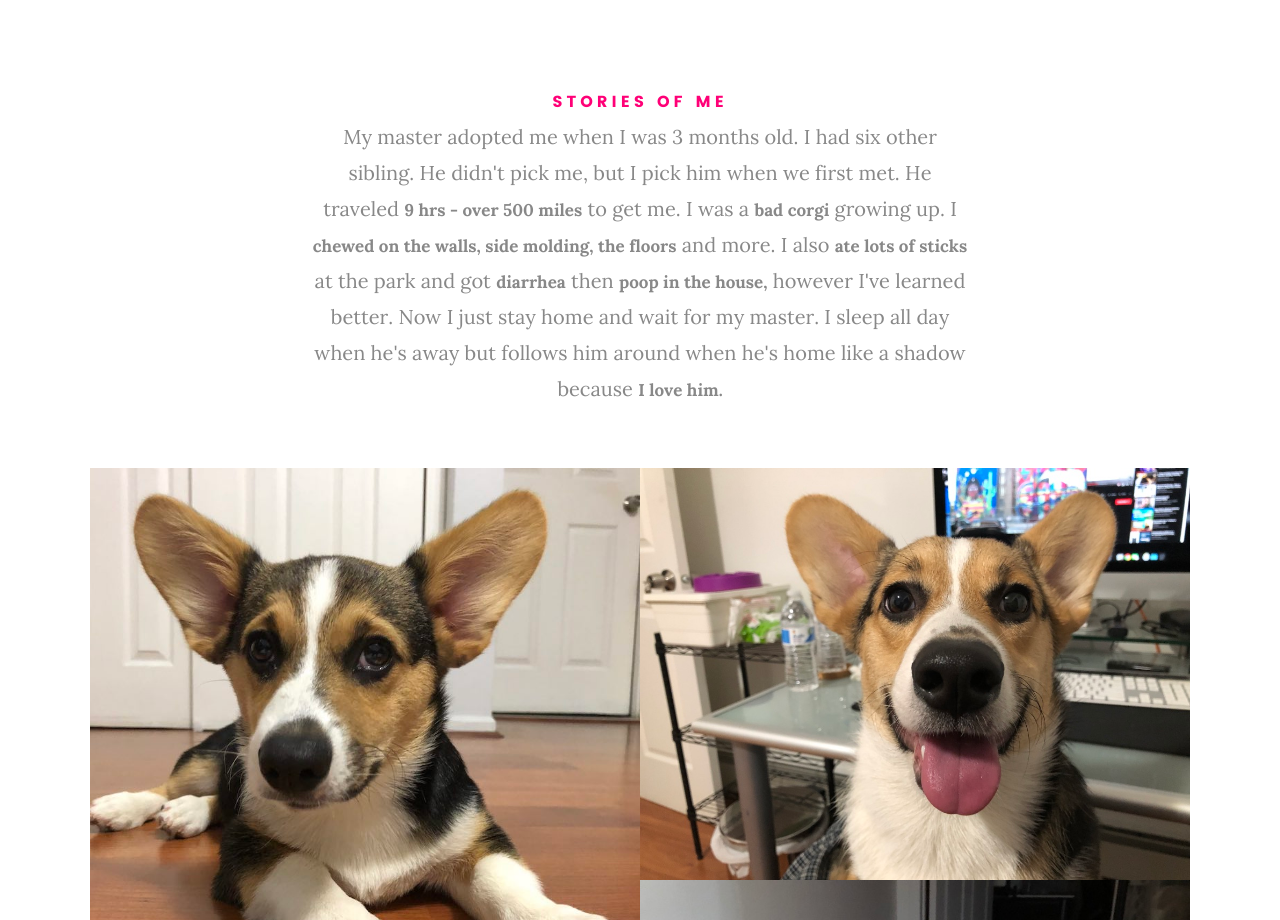
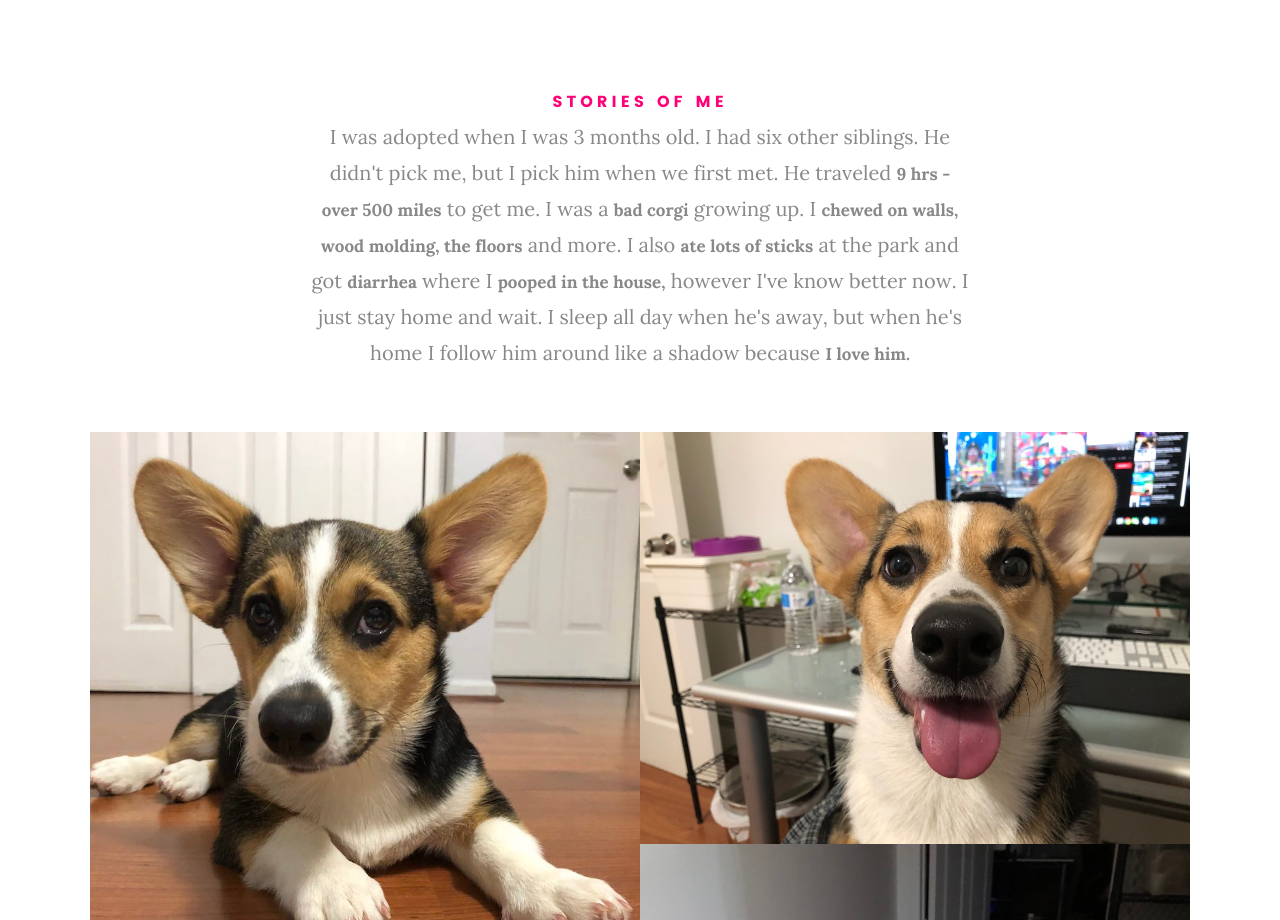
Before and after one commit to phosoup/Snoopy, a plain HTML site: page index.html in a window 1280 px wide. Shown: the part 2360-3280 px from the top of the page. Drawn offline with Linux system fonts and the light colour scheme.

Commit message:
Add files via upload

```diff
--- a/index.html
+++ b/index.html
@@ -198,12 +198,12 @@
    			<h5>Stories of Me</h5>
 
 
-   			<p class="lead">My master adopted me when I was 3 months old. I had six other sibling.
+   			<p class="lead">I was adopted when I was 3 months old. I had six other siblings.
 					He didn't pick me, but I pick him when we first met. He traveled <b>9 hrs - over 500 miles</b> to get me.
-					I was a <b>bad corgi</b> growing up. I <b>chewed on the walls, side molding, the floors</b> and more.
-					I also <b>ate lots of sticks</b> at the park and got <b>diarrhea</b> then <b>poop in the house,</b> however
-					I've learned better. Now I just stay home and wait for my master. I sleep all day when he's
-					away but follows him around when he's home like a shadow because <b>I love him.</b></p>
+					I was a <b>bad corgi</b> growing up. I <b>chewed on walls, wood molding, the floors</b> and more.
+					I also <b>ate lots of sticks</b> at the park and got <b>diarrhea</b> where I <b>pooped in the house,</b> however
+					I've know better now. I just stay home and wait. I sleep all day when he's
+					away, but when he's home I follow him around like a shadow because <b>I love him.</b></p>
 
    		</div>
    	</div> <!-- /section-intro-->
```
